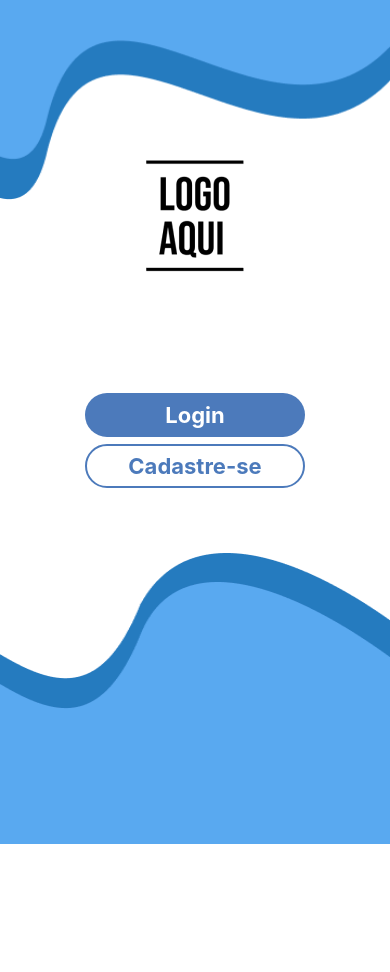
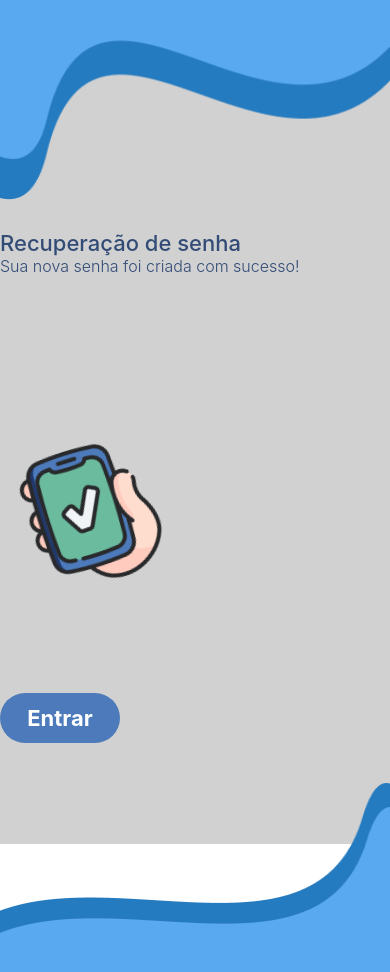
Before and after one commit to givisiez-JDM/PADA-mobile, a React Native app: screen / in a window 390 px wide. Shown: the top 972 px of the page. Before the commit the page ends 844 px from the top, so only its background shows below. Built offline with nearby package versions, Linux system fonts and the light colour scheme.

Commit message:
Adicionando os componentes da tela

```diff
--- a/src/routes/Stack/Models/index.ts
+++ b/src/routes/Stack/Models/index.ts
@@ -16,6 +16,7 @@ export type propsNavigationStack = {
   SplashScreen: undefined;
   CodePhone: undefined;
   RedefinirSenha: undefined;
+  TelaSucesso: undefined;
 };
 
 export type propsStack = NativeStackNavigationProp<propsNavigationStack>;
--- a/src/routes/Stack/index.tsx
+++ b/src/routes/Stack/index.tsx
@@ -12,13 +12,14 @@ import ProfissionalResponsavel from '../../screen/profissionalResponsável/profi
 import MyVaccines from '../../screen/minhasVacinas/my-vaccines';
 import CodigoCelular from '../../screen/codigoCelular/codigo-celular';
 import RedefinirSenha from '../../screen/redefinirSenha/redefinirSenha';
+import TelaSucesso from '../../screen/telaSucesso/telaSucesso';
 
 const { Navigator, Screen } =
     createNativeStackNavigator<propsNavigationStack>();
 
 export default function () {
     return (
-        <Navigator initialRouteName="SplashScreen" screenOptions={{ headerShown: false }}>
+        <Navigator initialRouteName="TelaSucesso" screenOptions={{ headerShown: false }}>
             <Screen name="LoginCadastro" component={LoginCadastro} />
             <Screen name="Login" component={Login} />
             <Screen name="Cadastro" component={PatientRecord} />
@@ -32,6 +33,7 @@ export default function () {
             <Screen name="MyVaccines" component={MyVaccines} />
             <Screen name="CodePhone" component={CodigoCelular} />
             <Screen name="RedefinirSenha" component={RedefinirSenha} />
+            <Screen name="TelaSucesso" component={TelaSucesso} />
             {/* <Screen name="TabRoutes" component={TabRoutes} /> */}
         </Navigator>
     );
--- /dev/null
+++ b/src/screen/telaSucesso/telaSucesso-style.js
@@ -0,0 +1,56 @@
+import styled from "styled-components/native";
+
+export const ContainerSafePrincipalPacientes = styled.KeyboardAvoidingView`
+  flex: 1;
+  display: flex;
+  background: #d1d1d1;
+`;
+
+export const ContainerGeral = styled.View`
+  display: flex;
+  margin-top: 230px;
+`;
+
+export const TextTitleSucesso = styled.Text`
+  font-size: 22px;
+  font-weight: 500;
+  color: #334C76;
+`;
+export const TextSucesso = styled.Text`
+  font-size: 16px;
+  font-weight: 300;
+  color: #334C76;
+`;
+
+export const ButtonEntrar = styled.View`
+  display: flex;
+  justify-content: center;
+  align-items: center;
+  width: 120px;
+  height: 50px;
+  border-radius: 50px;
+  background: #4C7ABB;
+  border: none;
+  text-align: center;
+  //margin-bottom: 7px;
+  margin-top: 60px;
+  margin-bottom: 40px;
+
+  &:hover {
+    background: #b4b4b4;
+  }
+`;
+
+export const TextButtonEntrar = styled.Text`
+  color: #fff;
+  font-size: 22px;
+  font-weight: bold;
+  padding: 2px;
+  font-weight: bold;
+  text-align: center;
+`;
+
+export const ImageSucesso = styled.Image`
+  margin-top: 150px;
+  margin-bottom: 30px;
+`;
--- /dev/null
+++ b/src/screen/telaSucesso/telaSucesso.tsx
@@ -0,0 +1,27 @@
+import { Platform } from "react-native";
+import { ButtonEntrar, ContainerGeral, ContainerSafePrincipalPacientes, ImageSucesso, TextButtonEntrar, TextSucesso, TextTitleSucesso,} from "./telaSucesso-style";
+import Header from "../../components/header/header";
+import FooterCodigoCelular from "../../components/footerCodigoCelular/footer-codigo-celular";
+import React from "react";
+import Sucesso from '../../assets/sucesso.png';
+
+const TelaSucesso = () => {
+  return (
+    <ContainerSafePrincipalPacientes
+      behavior={Platform.OS === "ios" ? "padding" : "height"}
+    >
+        <Header back={false}/>
+        <ContainerGeral>
+          <TextTitleSucesso>Recuperação de senha</TextTitleSucesso>
+          <TextSucesso>Sua nova senha foi criada com sucesso!</TextSucesso>
+          <ImageSucesso source={Sucesso}/>
+          <ButtonEntrar>
+            <TextButtonEntrar>Entrar</TextButtonEntrar>
+          </ButtonEntrar>
+        </ContainerGeral>
+        <FooterCodigoCelular/>
+    </ContainerSafePrincipalPacientes>
+  );
+};
+
+export default TelaSucesso;
```
Also changed, not shown: src/assets/sucesso.png (added).
